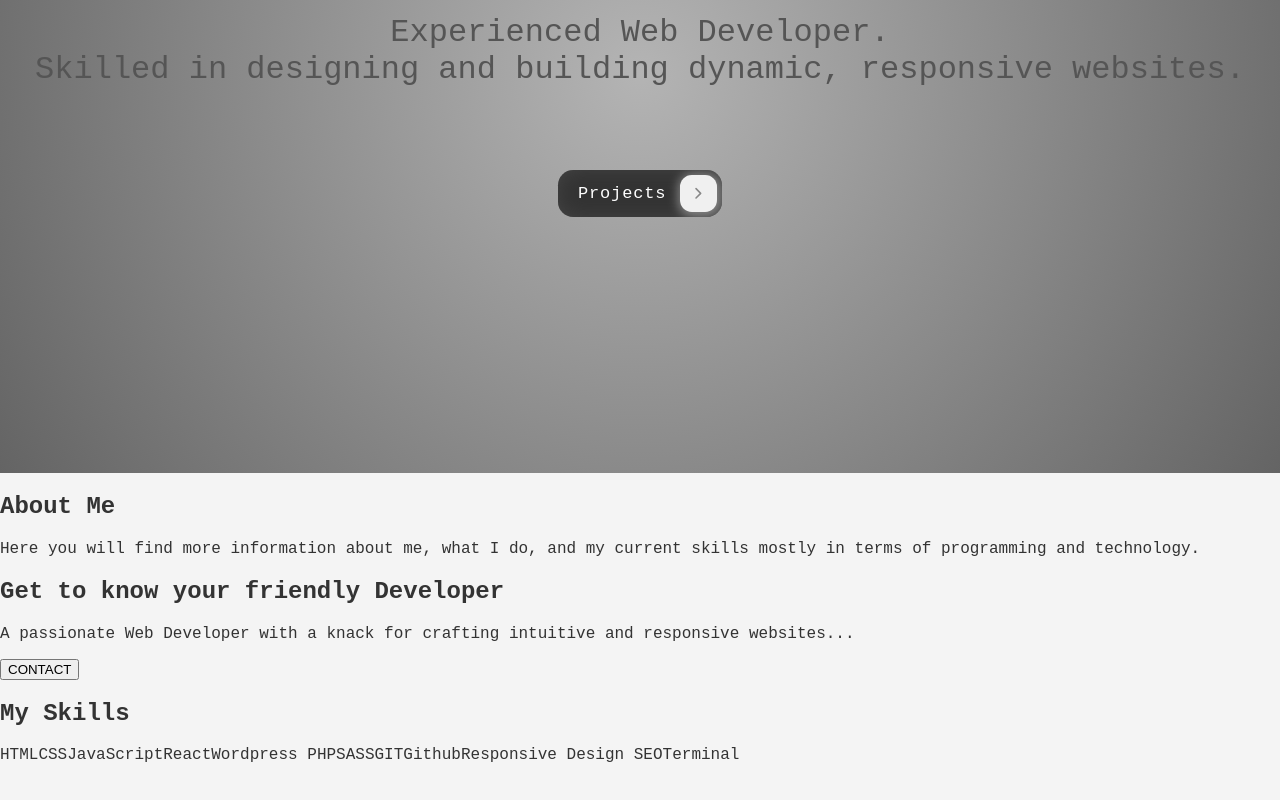
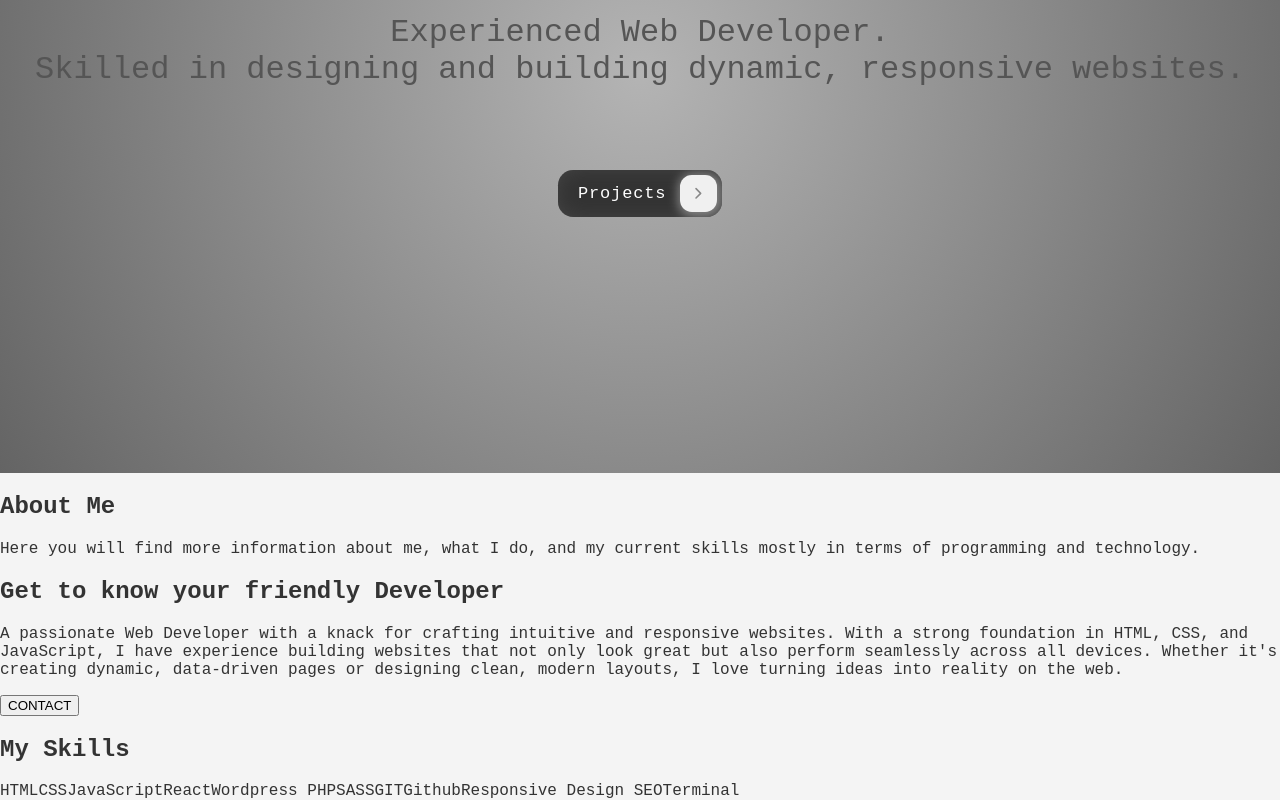
Before and after one commit to BeefBowl03/WebPortfolio, a plain HTML site: page index.html in a window 1280 px wide. Shown: the part 402-1202 px from the top of the page. Before the commit the page ends 1166 px from the top, so only its background shows below. Drawn offline with Linux system fonts and the light colour scheme.

Commit message:
Updated text

```diff
--- a/index.html
+++ b/index.html
@@ -59,7 +59,7 @@
             <div class="skills-section">
                 <div>
                     <h2>Get to know your friendly Developer</h2>
-                    <p>A passionate Web Developer with a knack for crafting intuitive and responsive websites...</p>
+                    <p>A passionate Web Developer with a knack for crafting intuitive and responsive websites. With a strong foundation in HTML, CSS, and JavaScript, I have experience building websites that not only look great but also perform seamlessly across all devices. Whether it's creating dynamic, data-driven pages or designing clean, modern layouts, I love turning ideas into reality on the web.</p>
                     <button class="contact-btn">CONTACT</button>
                 </div>
                 <div>
```
